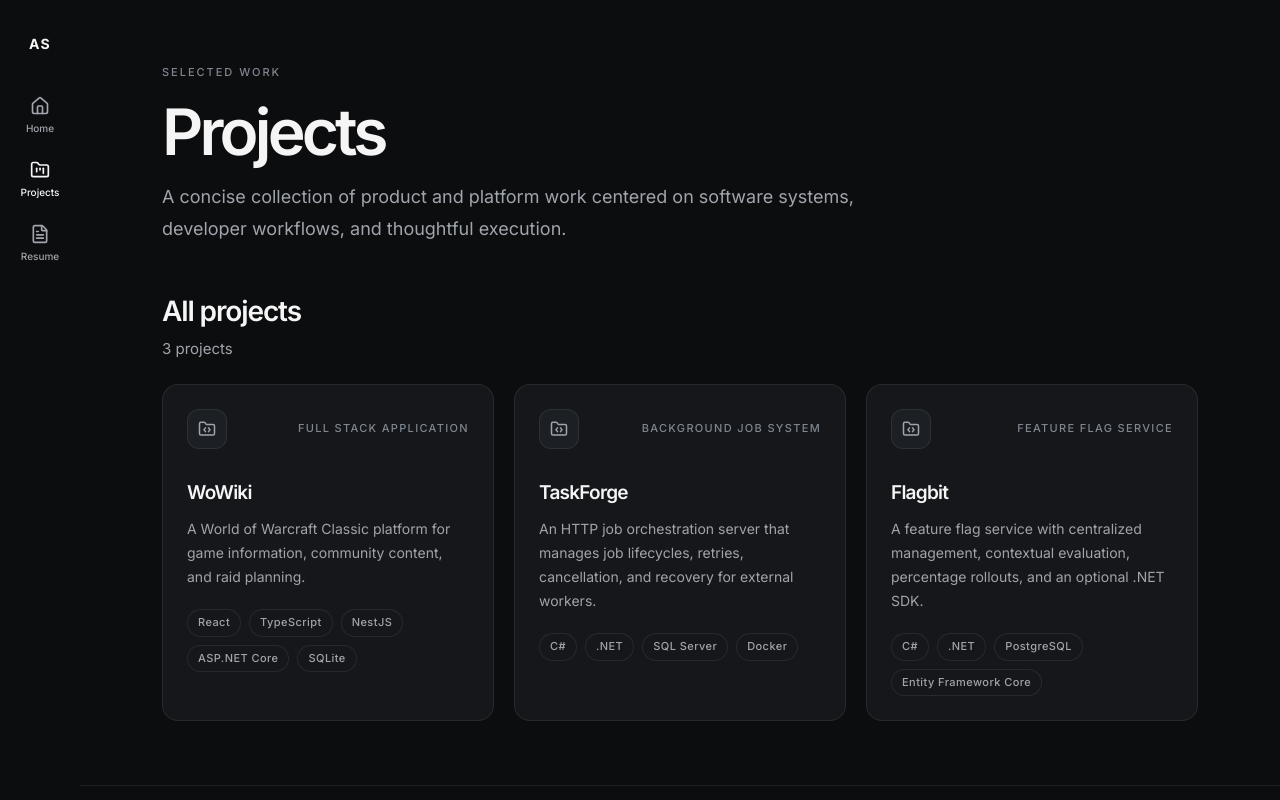
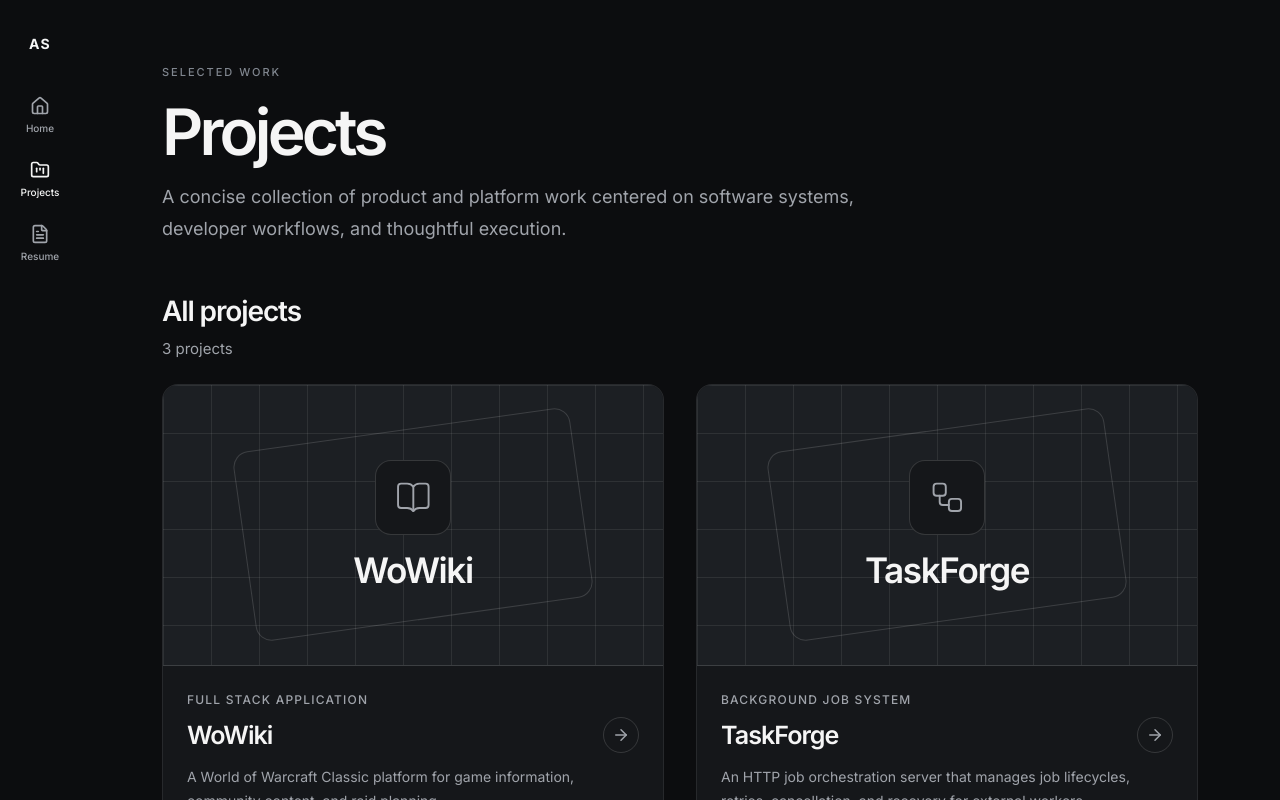
Before and after one commit to Arvence/Portfolio, a React (Vite) app: page /projects in a window 1280 px wide. Shown: the top 800 px of the page. Built offline with nearby package versions, Linux system fonts and the light colour scheme.

Commit message:
feat: add visual project showcase with cover fallbacks

```diff
--- /dev/null
+++ b/src/components/ProjectCover.tsx
@@ -0,0 +1,37 @@
+import { BookOpen, Flag, FolderCode, Workflow, type LucideIcon } from 'lucide-react'
+import { useState } from 'react'
+import type { Project } from '../types/project'
+
+const PROJECT_ICONS: Record<string, LucideIcon> = {
+  wowiki: BookOpen,
+  taskforge: Workflow,
+  flagbit: Flag,
+}
+
+export default function ProjectCover({ project }: { project: Project }) {
+  const [failedSource, setFailedSource] = useState<string>()
+  const cover = project.coverImage
+  const Icon = PROJECT_ICONS[project.slug] ?? FolderCode
+
+  return (
+    <div className="project-cover">
+      {cover && cover.src !== failedSource ? (
+        <img
+          className="absolute inset-0 h-full w-full object-cover"
+          src={cover.src}
+          alt={cover.alt}
+          loading="lazy"
+          decoding="async"
+          onError={() => setFailedSource(cover.src)}
+        />
+      ) : (
+        <div className="project-cover-art" aria-hidden="true">
+          <span className="project-cover-symbol">
+            <Icon strokeWidth={1.25} />
+          </span>
+          <span className="project-cover-name">{project.name}</span>
+        </div>
+      )}
+    </div>
+  )
+}
--- a/src/components/ProjectGrid.tsx
+++ b/src/components/ProjectGrid.tsx
@@ -1,6 +1,7 @@
-import { FolderCode } from 'lucide-react'
+import { ArrowRight } from 'lucide-react'
 import { Link } from 'react-router'
 import type { Project } from '../types/project'
+import ProjectCover from './ProjectCover'
 
 export default function ProjectGrid({ projects }: { projects: Project[] }) {
   if (projects.length === 0) {
@@ -12,26 +13,28 @@ export default function ProjectGrid({ projects }: { projects: Project[] }) {
   }
 
   return (
-    <ul className="grid gap-5 md:grid-cols-2 xl:grid-cols-3">
+    <ul className="grid gap-6 md:grid-cols-2 xl:gap-8">
       {projects.map((project) => (
-        <li key={project.slug} className="min-w-0">
+        <li key={project.slug} className="@container/project-card min-w-0">
           <Link
             to={`/projects/${encodeURIComponent(project.slug)}`}
             className="group block h-full rounded-2xl focus-visible:outline-2 focus-visible:outline-offset-4 focus-visible:outline-[var(--color-focus)]"
             aria-label={`${project.name} project`}
           >
-            <article className="flex h-full flex-col rounded-2xl border border-[var(--color-border)] bg-[var(--color-surface)] p-6 transition-colors duration-200 group-hover:border-[var(--color-border-strong)] group-hover:bg-[var(--color-elevated)]">
-              <div className="mb-8 flex items-center justify-between gap-3">
-                <span className="inline-flex size-10 items-center justify-center rounded-xl border border-[var(--color-border)] bg-[var(--color-elevated)]">
-                  <FolderCode size={18} className="text-[var(--color-text-secondary)]" aria-hidden="true" />
-                </span>
-                <span className="text-[11px] font-medium uppercase tracking-[0.12em] text-[var(--color-text-muted)]">
+            <article className="flex h-full min-h-[100cqw] flex-col overflow-hidden rounded-2xl border border-[var(--color-border)] bg-[var(--color-surface)] transition-colors duration-200 group-hover:border-[var(--color-text-muted)] group-hover:bg-[var(--color-elevated)] group-focus-visible:border-[var(--color-text-muted)]">
+              <ProjectCover project={project} />
+              <div className="flex flex-1 flex-col p-5 sm:p-6">
+                <p className="text-xs leading-relaxed font-medium tracking-[0.1em] text-[var(--color-text-secondary)] uppercase">
                   {project.category}
+                </p>
+                <div className="mt-2 flex items-center justify-between gap-4">
+                  <h3 className="text-[clamp(1.25rem,5cqw,1.75rem)] leading-tight font-semibold tracking-[-0.04em] text-[var(--color-text-primary)]">
+                    {project.name}
+                  </h3>
+                  <span className="inline-flex size-9 shrink-0 items-center justify-center rounded-full border border-[var(--color-border-strong)] text-[var(--color-text-secondary)] transition-colors group-hover:text-[var(--color-text-primary)] group-focus-visible:text-[var(--color-text-primary)]">
+                    <ArrowRight size={18} aria-hidden="true" />
                   </span>
                 </div>
-              <h3 className="text-[19px] font-semibold tracking-[-0.04em] text-[var(--color-text-primary)]">
-                {project.name}
-              </h3>
                 <p className="mt-3 text-sm leading-6 text-[var(--color-text-secondary)]">{project.summary}</p>
                 {project.technologies.length > 0 && (
                   <ul aria-label={`${project.name} technologies`} className="mt-5 flex flex-wrap gap-2">
@@ -42,6 +45,7 @@ export default function ProjectGrid({ projects }: { projects: Project[] }) {
                     ))}
                   </ul>
                 )}
+              </div>
             </article>
           </Link>
         </li>
--- a/src/index.css
+++ b/src/index.css
@@ -111,6 +111,70 @@ html {
 }
 
 @layer components {
+  .project-cover {
+    position: relative;
+    display: grid;
+    flex: none;
+    min-height: 12rem;
+    aspect-ratio: 16 / 9;
+    overflow: hidden;
+    border-bottom: 1px solid var(--color-border-strong);
+    background: var(--color-elevated);
+  }
+
+  .project-cover-art {
+    position: relative;
+    display: flex;
+    min-width: 0;
+    flex-direction: column;
+    align-items: center;
+    justify-content: center;
+    gap: 1rem;
+    padding: 1rem;
+    background-image:
+      linear-gradient(var(--color-border) 1px, transparent 1px),
+      linear-gradient(90deg, var(--color-border) 1px, transparent 1px);
+    background-size: 3rem 3rem;
+  }
+
+  .project-cover-art::before {
+    position: absolute;
+    inset: 16%;
+    border: 1px solid var(--color-border-strong);
+    border-radius: 1rem;
+    content: '';
+    transform: rotate(-8deg);
+  }
+
+  .project-cover-symbol {
+    position: relative;
+    display: grid;
+    width: clamp(3.5rem, 15cqw, 5.5rem);
+    aspect-ratio: 1;
+    place-items: center;
+    border: 1px solid var(--color-border-strong);
+    border-radius: 1rem;
+    background: var(--color-surface);
+    color: var(--color-text-secondary);
+  }
+
+  .project-cover-symbol svg {
+    width: 50%;
+    height: 50%;
+  }
+
+  .project-cover-name {
+    position: relative;
+    max-width: 100%;
+    color: var(--color-text-primary);
+    font-size: clamp(1.5rem, 7cqw, 3.25rem);
+    font-weight: 600;
+    line-height: 1.1;
+    letter-spacing: -0.04em;
+    overflow-wrap: anywhere;
+    text-align: center;
+  }
+
   .tech-marquee {
     --marquee-fade: clamp(1rem, 4vw, 3rem);
     container-type: inline-size;
--- a/src/pages/Home.tsx
+++ b/src/pages/Home.tsx
@@ -31,7 +31,19 @@ export default function Home() {
 
       <TechStack />
 
-      <section aria-label="Projects" className="pb-10 sm:pb-12 lg:pb-16">
+      <section
+        id="projects"
+        aria-labelledby="projects-title"
+        className="space-y-10 pb-10 sm:space-y-12 sm:pb-12 lg:pb-16"
+      >
+        <header className="mx-auto w-full max-w-6xl space-y-4">
+          <h2 id="projects-title" className="text-[clamp(2.25rem,4.5vw,3.5rem)] tracking-[-0.04em]">
+            Projects
+          </h2>
+          <p className="text-base leading-7 sm:text-lg sm:leading-8">
+            A selection of full-stack applications, backend systems, and developer tools.
+          </p>
+        </header>
         <ProjectGrid projects={featuredProjects} />
       </section>
     </div>
--- a/src/types/project.ts
+++ b/src/types/project.ts
@@ -5,6 +5,10 @@ export interface Project {
   summary: string
   description: string
   technologies: string[]
+  coverImage?: {
+    src: string
+    alt: string
+  }
   repositoryUrl?: string
   liveUrl?: string
   featured: boolean
```
Lines whose indentation alone changed are shown as unchanged.
